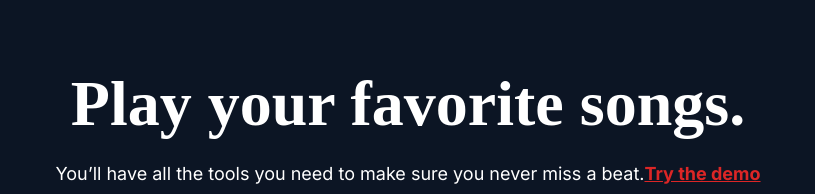
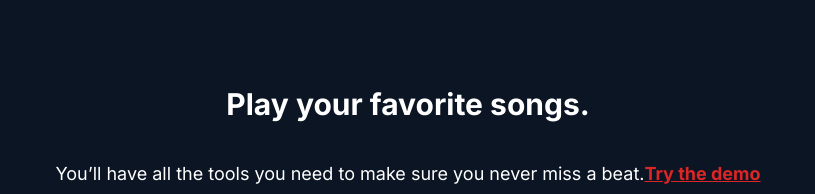
Before and after one commit to nugiwara12/favorite-song, a Next.js app: page / in a window 1280 px wide. Shown: the top 194 px of the page, without its empty margins (232-1047 px from the left). Built offline with nearby package versions, Linux system fonts and the light colour scheme.

Commit message:
change the font size of text to enlarge and feet into the title bar

```diff
--- a/src/app/globals.css
+++ b/src/app/globals.css
@@ -55,19 +55,19 @@ body {
   }
 
   .text-header {
-    font-family: var(--font-tight);
-    font-weight: var(--font-weight-600);
+    font-family: var(--normal);
+    font-weight: var(--font-weight-700);
     z-index: var(--z-10);
     line-height: var(--leading-none);
     font-size: var(--text-3xl);
     line-height: var(--leading-snug);
 
     @media (min-width: 1024px) {
-      font-size: var(--text-5xl);
+      font-size: var(--text-3xl);
     }
 
     @media (min-width: 1280px) {
-      font-size: var(--text-6xl);
+      font-size: var(--text-3xl);
       line-height: var(--leading-80px);
     }
   }
@@ -76,7 +76,7 @@ body {
     font-family: var(--font-sans);
     font-weight: var(--font-weight-400);
     z-index: var(--z-10);
-    font-size: var(--text-lg);
+    font-size: var(--text-3xl);
     line-height: var(--leading-snug);
 
     @media (min-width: 1024px) {
@@ -84,7 +84,7 @@ body {
     }
 
     @media (min-width: 1280px) {
-      font-size: var(--text-2xl);
+      font-size: var(--text-3xl);
       line-height: var(--leading-relaxed);
     }
   }
```
